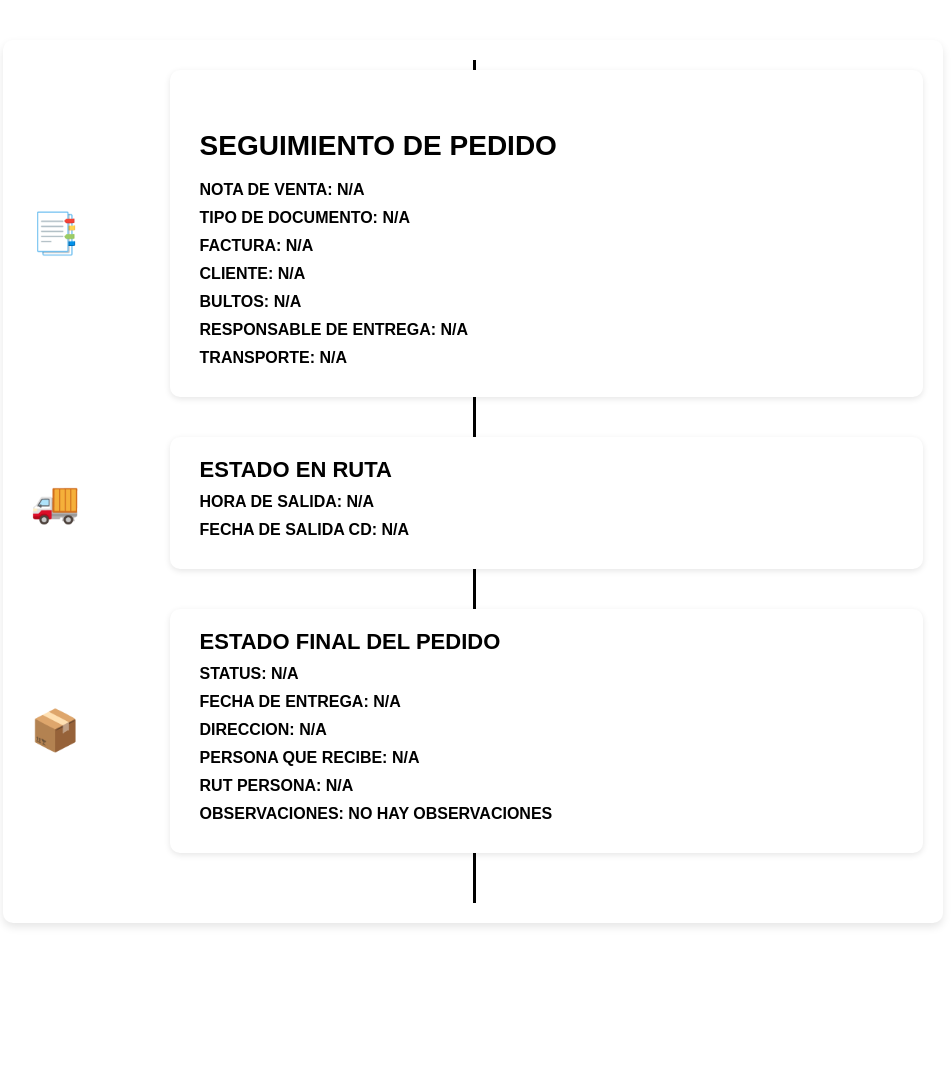
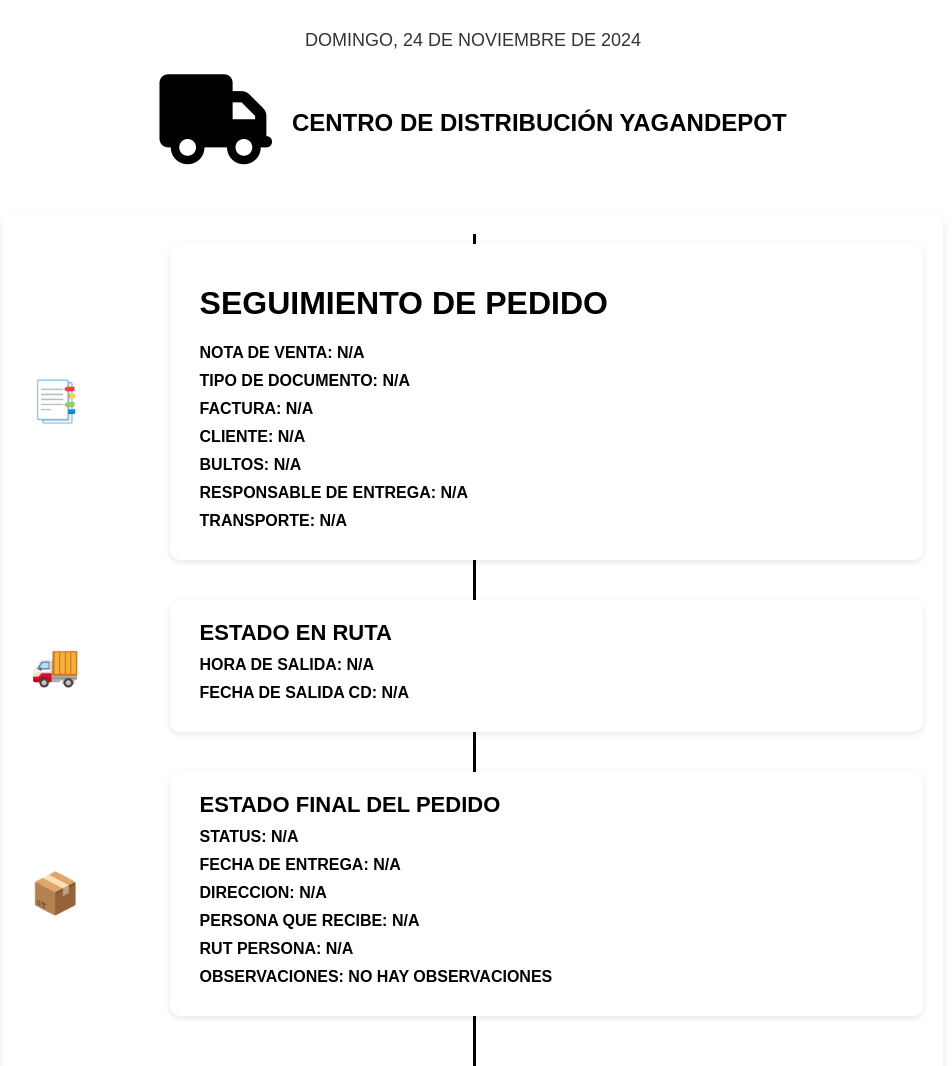
Before and after one commit to caberni12/seguimientopedidosyagandepot, a plain HTML site: page index.html in a window 1280 px wide. Shown: the top 1066 px of the page, without its empty margins (167-1119 px from the left). Before the commit the page ends 963 px from the top, so only its background shows below. Drawn offline with Linux system fonts and the light colour scheme.

Commit message:
Add files via upload

```diff
--- a/index.html
+++ b/index.html
@@ -43,60 +43,39 @@
             animation: spin 1s linear infinite;
         }
 
-        /* Texto de "Cargando Información" al lado del spinner */
-        .loading .text {
-            color: #fff;
-            font-size: 20px;
-            margin-left: 20px;
-            font-weight: bold;
-            text-transform: uppercase;
-        }
-
         /* Animación de rotación para el spinner */
         @keyframes spin {
             0% { transform: rotate(0deg); }
             100% { transform: rotate(360deg); }
         }
 
-        h1 {
+        /* Sección para la fecha y título */
+        .top-section {
             text-align: center;
-            font-size: 28px;
-            color: #000;
-            margin-top: 40px;
-            text-transform: uppercase;
-            display: inline-block; /* Para que se pueda alinear con el logo */
-            margin-right: 20px;
-        }
-
-        /* Contenedor del logo y el título */
-        .header-container {
-            display: flex;
-            align-items: center;
-            justify-content: center;
             margin-top: 20px;
         }
 
-        /* Estilo para la fecha */
-        .fecha-actual {
-            text-align: center;
-            font-size: 20px;
+        .top-section .date {
+            font-size: 18px;
             color: #333;
-            margin-bottom: 10px; /* Asegura que la fecha esté encima del título */
             font-weight: normal;
             text-transform: uppercase; /* Fecha en mayúsculas */
         }
 
-        /* Estilos para el logo */
-        .logo {
-            height: 50px; /* Ajusta el tamaño del logo */
-            margin-right: 10px; /* Espacio entre el logo y el título */
+        .top-section .header-title {
+            display: flex;
+            justify-content: center;
+            align-items: center;
+            font-size: 24px;
+            color: #000;
+            text-transform: uppercase;
+            margin-top: 10px;
         }
 
-        /* Estilo para el icono de transporte */
-        .transport-icon {
-            font-size: 80px; /* Tamaño del icono */
-            margin-right: 10px; /* Espacio entre el icono y el título */
-            color: #000; /* Color del icono */
+        .top-section .icon {
+            font-size: 90px; /* Tamaño del icono */
+            margin-right: 20px;
+            color: #000;
         }
 
         .timeline-container {
@@ -264,6 +243,15 @@
         <div class="text">Cargando Información...</div>
     </div>
 
+    <!-- Sección superior con la fecha y el título -->
+    <div class="top-section">
+        <div class="date" id="fecha-actual"></div>
+        <div class="header-title">
+            <div class="icon"><i class="fas fa-truck"></i></div>
+            <div>Centro de Distribución Yagandepot</div>
+        </div>
+    </div>
+
     <!-- Contenido de la página -->
     <div class="timeline-container" id="contenido-pedido" style="display: none;">
         <div class="timeline">
@@ -367,9 +355,18 @@
             }, 2500); // Esperar 2.5 segundos antes de ocultar el loading
         }
 
+        // Función para mostrar la fecha actual
+        function mostrarFechaActual() {
+            const fechaActual = new Date();
+            const opciones = { weekday: 'long', year: 'numeric', month: 'long', day: 'numeric' };
+            const fechaFormateada = fechaActual.toLocaleDateString('es-ES', opciones);
+            document.getElementById('fecha-actual').textContent = fechaFormateada;
+        }
+
         // Cargar la información y la fecha actual al cargar la página
         window.onload = function() {
             cargarInformacion();
+            mostrarFechaActual();
             ocultarLoading();
         };
     </script>
```
